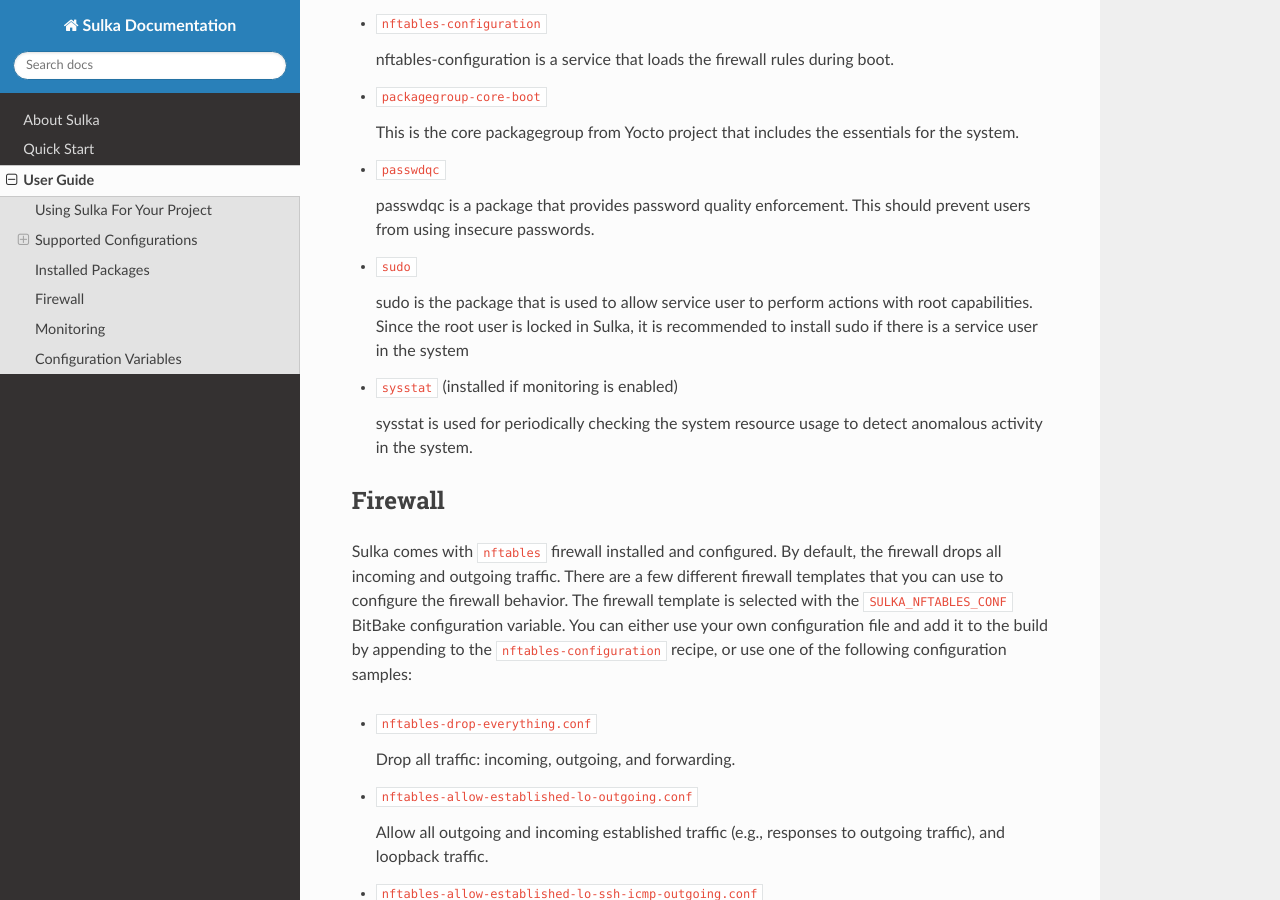
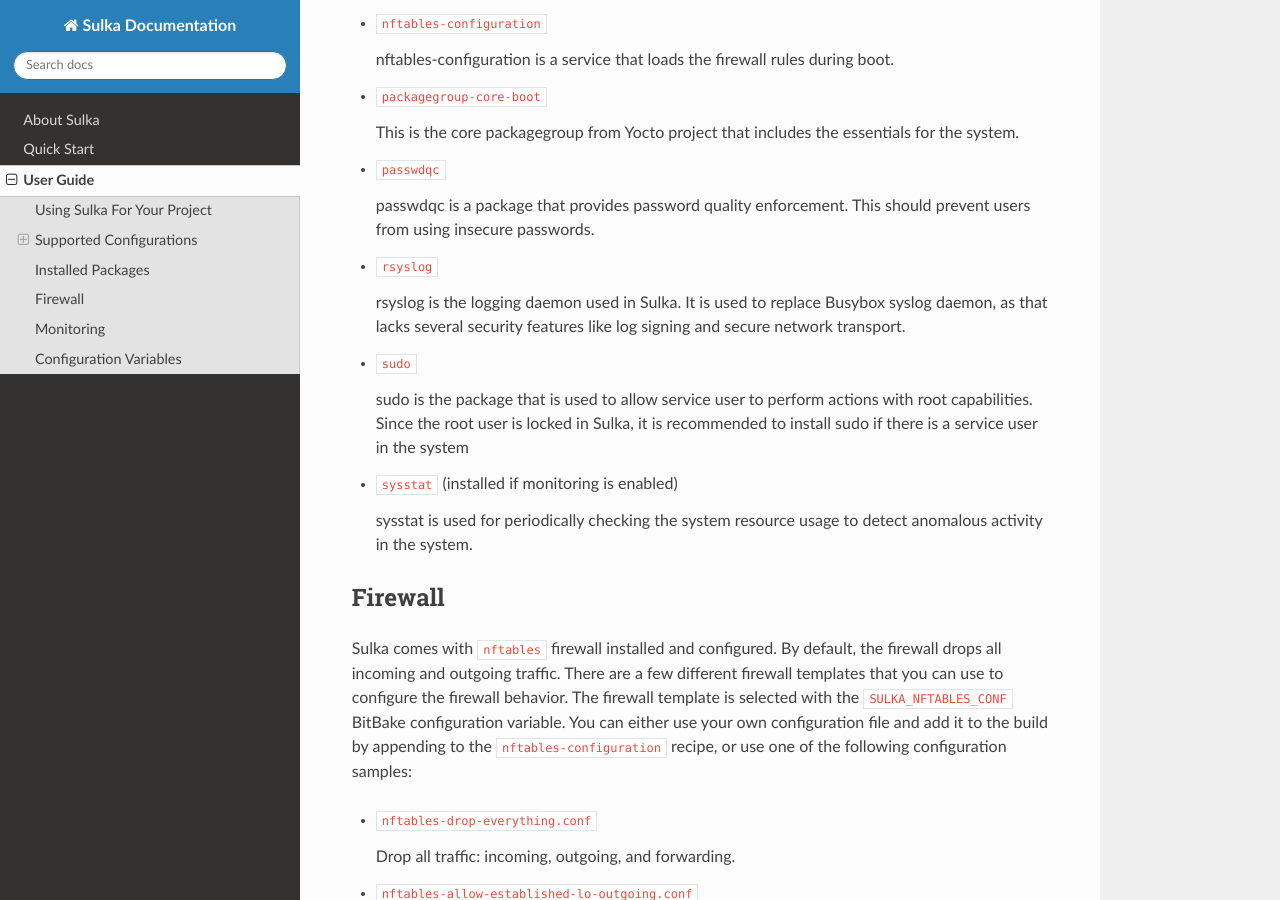
Before and after one commit to AltidSec/sulka-docs, a Sphinx documentation site: the page built from source/user-guide.rst, in a window 1280 px wide and 900 px high, scrolled down 1552 px. Built offline with Sphinx 7.4.7 and the Read the Docs theme 3.1.0, drawn with Linux system fonts in a browser that asks for light colours.

Commit message:
user-guide: Add information about rsyslog

```diff
--- a/source/user-guide.rst
+++ b/source/user-guide.rst
@@ -68,6 +68,10 @@
 * ``passwdqc``
 
   passwdqc is a package that provides password quality enforcement. This should prevent users from using insecure passwords.
+
+* ``rsyslog``
+
+  rsyslog is the logging daemon used in Sulka. It is used to replace Busybox syslog daemon, as that lacks several security features like log signing and secure network transport.
 
 * ``sudo``
 
```
